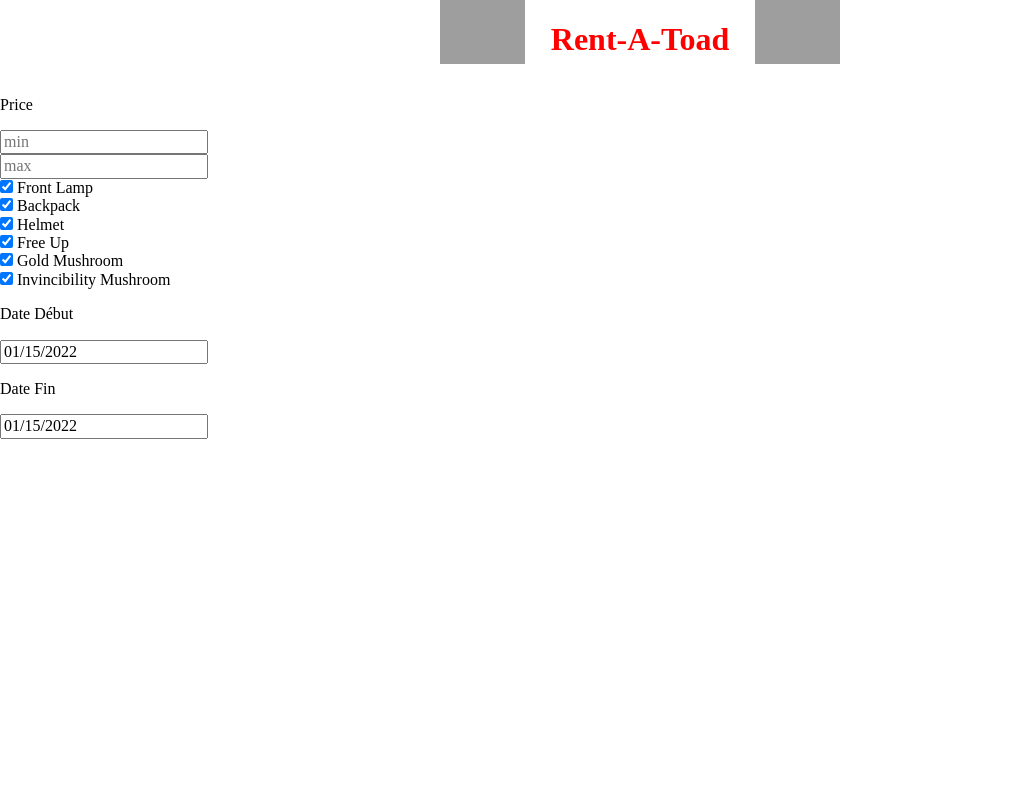
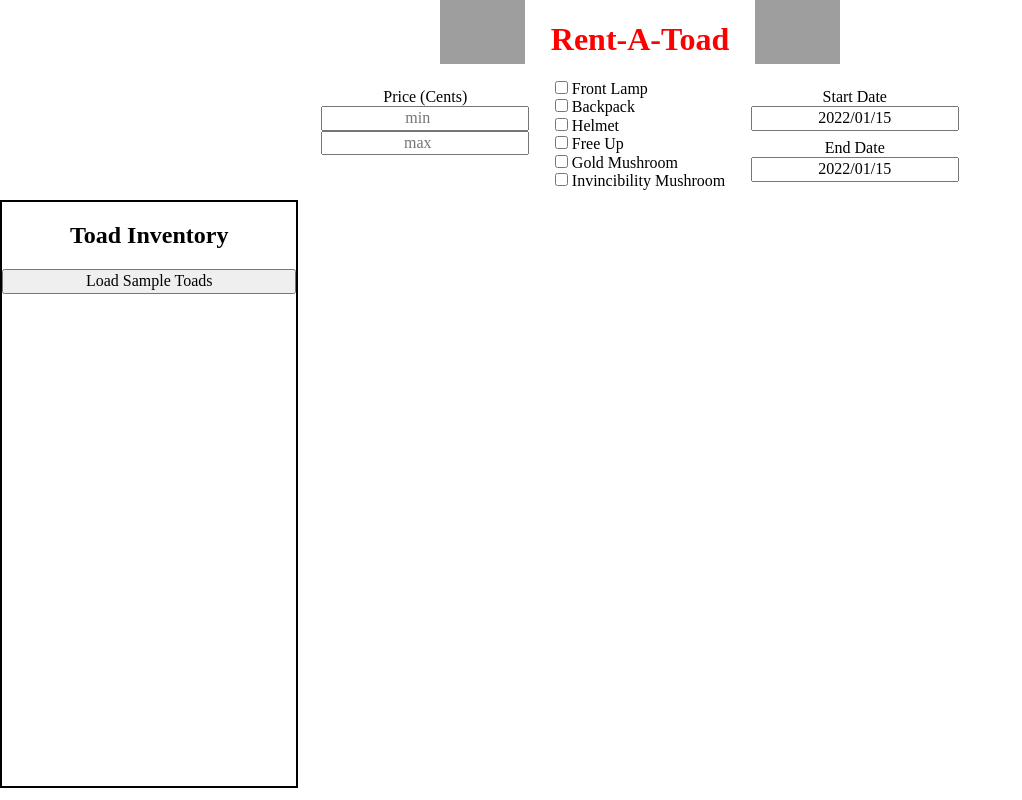
Before and after one commit to Vlouw/BES_EvalTech_HPBolduc, a React (Create React App) app: page /RAT in a window 1280 px wide. Shown: the whole page, without its empty margins (0-1022 px from the left). Built offline with nearby package versions, Linux system fonts and the light colour scheme; grey boxes are pictures that could not be loaded.

Commit message:
Minor Fix sample-toad / Toad Inventory / CSS Update

```diff
--- a/package.json
+++ b/package.json
@@ -10,11 +10,14 @@
     "@googlemaps/react-wrapper": "^1.1.20",
     "autoprefixer-stylus": "1.0.0",
     "firebase": "8.10.0",
+    "moment": "^2.29.1",
+    "moment-timezone": "^0.5.34",
     "prop-types": "15.7.2",
     "re-base": "4.0.0",
     "react": "17.0.2",
     "react-datepicker": "^4.6.0",
     "react-dom": "17.0.2",
+    "react-moment": "^1.1.1",
     "react-router-dom": "5.3.0",
     "react-transition-group": "4.4.2",
     "serve": "13.0.2",
--- a/src/components/App.js
+++ b/src/components/App.js
@@ -1,7 +1,9 @@
 import React from 'react';
 import PropTypes from 'prop-types';
-import Header from './Header'
-import Search from './Search'
+import Header from './Header';
+import Search from './Search';
+import ToadShort from './ToadShort';
+import sampleToads from '../sample-toad';
 
 
 class App extends React.Component {
@@ -15,6 +17,11 @@ class App extends React.Component {
 
     }
 
+    // Used for dev to load info from file
+    loadSampleToads = () => {
+        this.setState({toads: sampleToads});
+    }
+
     // Forced function in React
     render() {
         // Return what we want to show on the APP page
@@ -22,6 +29,13 @@ class App extends React.Component {
             <React.Fragment>
                 <Header/>
                 <Search/>
+                <div className='toad-inventory'>
+                    <h2>Toad Inventory</h2>
+                    <button onClick={this.loadSampleToads}>Load Sample Toads</button>
+                    <ul className="toads">
+                        {Object.keys(this.state.toads).map(key => <ToadShort key={key} index={key} details={this.state.toads[key]}></ToadShort>)}
+                    </ul>
+                </div>
             </React.Fragment>
         )
     }
--- a/src/components/Search.js
+++ b/src/components/Search.js
@@ -8,35 +8,36 @@ class Search extends React.Component {
     render() {
         // Return what we want to show on the main page
         return (
-            <form action="">
+            <form className='search'>
                 <div>
-                    <p>Price</p>
+                    <p>Price (Cents)</p>
                     <input type="number" placeholder='min'/><br />
                     <input type="number" placeholder='max'/>
                 </div>
                 <div>
-                    <input type="checkbox" id="frontlamp" name="frontlamp" value="frontlamp" checked/>
+                    <div>
+                        <input type="checkbox" id="frontlamp" name="frontlamp" value="frontlamp"/>
                         <label for="frontlamp"> Front Lamp</label><br />
-                    <input type="checkbox" id="backpack" name="backpack" value="backpack" checked/>
+                        <input type="checkbox" id="backpack" name="backpack" value="backpack"/>
                         <label for="backpack"> Backpack</label><br />
-                    <input type="checkbox" id="helmet" name="helmet" value="helmet" checked/>
+                        <input type="checkbox" id="helmet" name="helmet" value="helmet"/>
                         <label for="helmet"> Helmet</label><br />
-                    <input type="checkbox" id="freeUP" name="freeUP" value="freeUP" checked/>
+                    </div>
+                    <div>
+                        <input type="checkbox" id="freeUP" name="freeUP" value="freeUP"/>
                         <label for="freeUP"> Free Up</label><br />
-                    <input type="checkbox" id="goldMushroom" name="goldMushroom" value="goldMushroom" checked/>
+                        <input type="checkbox" id="goldMushroom" name="goldMushroom" value="goldMushroom"/>
                         <label for="goldMushroom"> Gold Mushroom</label><br />
-                    <input type="checkbox" id="invincibilityMushroom" name="invincibilityMushroom" value="invincibilityMushroom" checked/>
+                        <input type="checkbox" id="invincibilityMushroom" name="invincibilityMushroom" value="invincibilityMushroom"/>
                         <label for="invincibilityMushroom"> Invincibility Mushroom</label>
                     </div>
+                </div>
                 <div>
-                    <p>Date Début</p>
+                    <p>Start Date</p>
+                    <SelectDate />
+                    <p>End Date</p>
                     <SelectDate />
                 </div>
-                <div>
-                    <p>Date Fin</p>
-                    <SelectDate />
-                </div>
-
             </form>
         );
     };
--- a/src/components/SelectDate.js
+++ b/src/components/SelectDate.js
@@ -7,9 +7,9 @@ import "react-datepicker/dist/react-datepicker.css";
 // import 'react-datepicker/dist/react-datepicker-cssmodules.css';
 
 const SelectDate = () => {
-  const [startDate, setStartDate] = useState(new Date());
+  const [date, setDate] = useState(new Date());
   return (
-    <DatePicker selected={startDate} onChange={(date) => setStartDate(date)} />
+    <DatePicker dateFormat="yyyy/MM/dd" selected={date} onChange={(date) => setDate(date)} />
   );
 };
 
--- a/src/css/index.css
+++ b/src/css/index.css
@@ -13,6 +13,8 @@
     display: flex;
     justify-content: center;
     align-items: middle;
+    height: 10vh;
+    /*border: black solid 2px;*/
 }
 
 .top img {
@@ -23,3 +25,78 @@
 .top h1 {
     color: red;
 }
+
+.search {
+    display: flex;
+    justify-content: center;
+    align-items: middle;
+    height: 15vh;
+    /*border: black solid 2px;*/
+}
+
+.search > div {
+    margin: 0 1vw;
+}
+
+.search div p {
+    text-align: center;
+    margin: 1vh 0 0 0;
+}
+
+.search input {
+    text-align: center;
+}
+
+.toad-inventory {
+    display: flex;
+    flex-direction: column;
+    justify-content: center;
+    align-items: middle;
+    height: 73vh;
+    width: 23vw;
+    border: black solid 2px;
+}
+
+.toad-inventory h2{
+    text-align: center;
+}
+
+.toads {
+    width: 100%;
+    padding: 0;
+    height: 60vh;
+    overflow: auto;
+}
+
+.toad-list {
+    display: flex;
+    align-items: center;
+    list-style: none;
+    border: black 1px solid;
+    border-radius: 20px;
+    margin: 2vh;
+    width: 20vw;
+}
+
+.toad-list img {
+    width: 5vw;
+}
+
+.toad-list > div {
+    display: flex;
+    flex-direction: column;
+    align-items: center;
+    justify-content: center;
+    margin: 0 2vh;
+    width: 15vw;
+}
+
+.toad-list > div > p {
+    text-align: center;
+    margin: 0.5vh 0;
+}
+
+.toad-name {
+    text-align: center;
+    margin: 0.5vh 0;
+}
--- a/src/sample-toad.js
+++ b/src/sample-toad.js
@@ -15,7 +15,8 @@ const toad = {
     goldMushroom: true,
     invincibilityMushroom: true,
     price: 1200,
-    date: 1602196320981
+    date: 1602196320981,
+    available: true
   },
   toad2: {
     name: "Blue Toadette",
@@ -30,7 +31,8 @@ const toad = {
     goldMushroom: false,
     invincibilityMushroom: false,
     price: 800,
-    date: 1642096320981
+    date: 1642096320981,
+    available: true
   },
   toad3: {
     name: "Yellow Toad",
@@ -45,7 +47,8 @@ const toad = {
     goldMushroom: true,
     invincibilityMushroom: false,
     price: 800,
-    date: 1642106320981
+    date: 1642106320981,
+    available: true
   },
   toad4: {
     name: "Green Toad",
@@ -60,7 +63,8 @@ const toad = {
     goldMushroom: false,
     invincibilityMushroom: false,
     price: 500,
-    date: 1602196320981
+    date: 1602196320981,
+    available: true
   },
   toad5: {
     name: "Orange Toadette",
@@ -75,7 +79,8 @@ const toad = {
     goldMushroom: false,
     invincibilityMushroom: false,
     price: 600,
-    date: 1642190320901
+    date: 1642190320901,
+    available: true
   },
   toad6: {
     name: "Green Toadette",
@@ -90,7 +95,8 @@ const toad = {
     goldMushroom: false,
     invincibilityMushroom: true,
     price: 750,
-    date: 1640196300981
+    date: 1640196300981,
+    available: true
   },
   toad7: {
     name: "Blue Toad",
@@ -105,11 +111,12 @@ const toad = {
     goldMushroom: true,
     invincibilityMushroom: true,
     price: 650,
-    date: 1640106320981
+    date: 1640106320981,
+    available: true
   },
   toad8: {
-    name: "Purple Toadette",
-    image: "/images/purpletoadette.png",
+    name: "Pink Toadette",
+    image: "/images/pinktoadette.png",
     desc: "The Power Stars are returning one by one. I feel terrible that I misjudged you.",
     longitude: 45.442357,
     latitude: -73.707505,
@@ -120,7 +127,8 @@ const toad = {
     goldMushroom: true,
     invincibilityMushroom: false,
     price: 900,
-    date: 1642000320981
+    date: 1642000320981,
+    available: true
   },
   toad9: {
     name: "Brown Toadette",
@@ -135,7 +143,8 @@ const toad = {
     goldMushroom: true,
     invincibilityMushroom: true,
     price: 950,
-    date: 1542096020981
+    date: 1542096020981,
+    available: true
   },
   toad10: {
     name: "Purple Toad",
@@ -150,8 +159,9 @@ const toad = {
     goldMushroom: true,
     invincibilityMushroom: false,
     price: 1000,
-    date: 1542190320081
+    date: 1542190320081,
+    available: false
   },
 };
 
-export default fishes;
+export default toad;
```
Also changed, not shown: 1 other file (tests, documents, lock files or other folders). Lines whose indentation alone changed are shown as unchanged.
